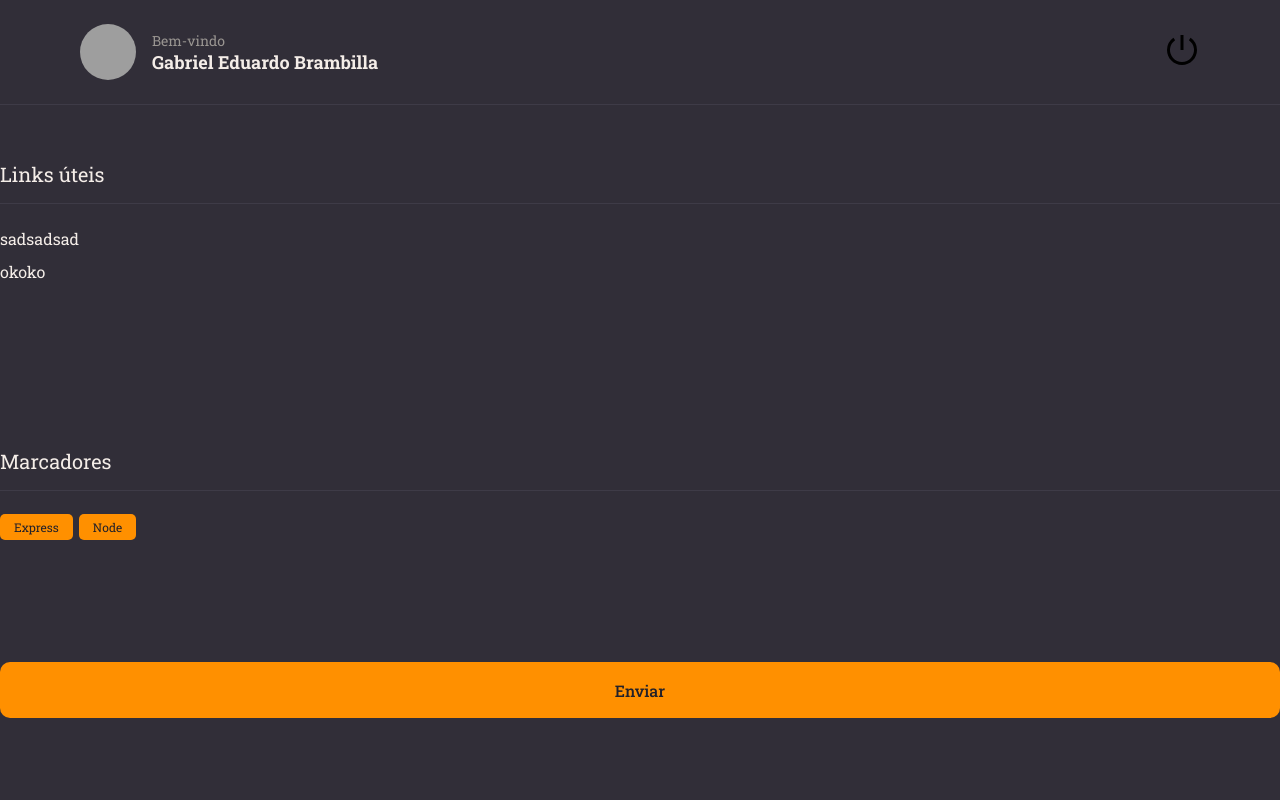
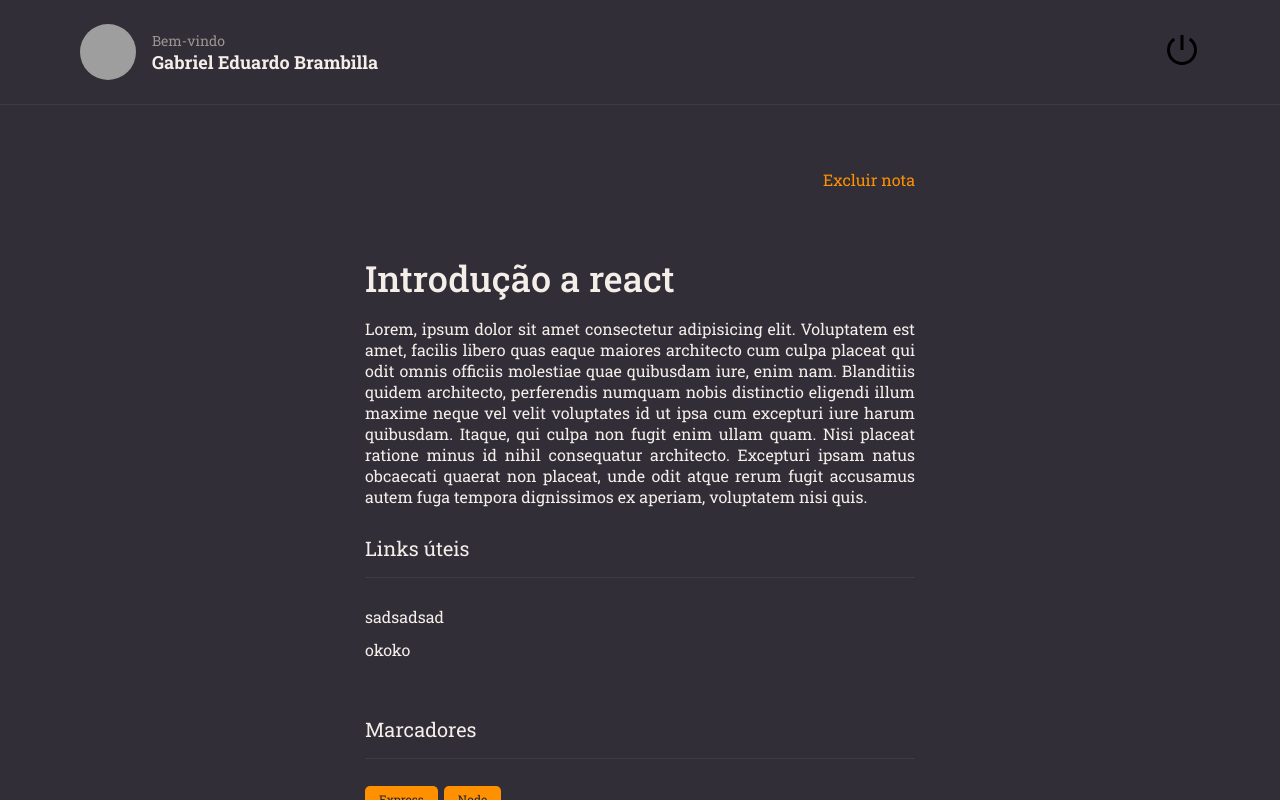
Before and after one commit to GabrielEduardoBrambilla/react-notes, a React (Vite) app: page / in a window 1280 px wide. Built offline with nearby package versions, Linux system fonts and the light colour scheme; grey boxes are pictures that could not be loaded.

Commit message:
Finished details page

```diff
--- a/src/components/ButtonText/index.jsx
+++ b/src/components/ButtonText/index.jsx
@@ -0,0 +1,12 @@
+import { Container } from "./styles";
+
+export function ButtonText({ title, ...rest }) {
+  return (
+    <Container
+      type="button"
+      {...rest}
+    >
+      {title}
+    </Container>
+  )
+}
--- a/src/components/ButtonText/styles.js
+++ b/src/components/ButtonText/styles.js
@@ -2,7 +2,7 @@ import styled from 'styled-components'
 
 export const Container = styled.button`
   background: none;
-  color: ${({ theme }) => theme.COLORS.GRAY_100};
+  color: ${({ theme }) => theme.COLORS.ORANGE};
 
   border: none;
   font-size: 16px;
--- a/src/components/Section/styles.js
+++ b/src/components/Section/styles.js
@@ -1,7 +1,7 @@
 import styled from 'styled-components'
 
 export const Container = styled.section`
-  margin: 56px 0 28px;
+  margin: 28px 0;
 
   >h2{
     border-bottom-width: 1px;
@@ -9,7 +9,7 @@ export const Container = styled.section`
     border-bottom-color: ${({ theme }) => theme.COLORS.BACKGROUND_700};
 
     padding-bottom: 16px;
-    margin-bottom: 24px;
+    margin-bottom: 28px;
 
     color: ${({ theme }) => theme.COLORS.GRAY_100});
     font-size: 20px;
--- a/src/pages/Details/index.jsx
+++ b/src/pages/Details/index.jsx
@@ -1,14 +1,27 @@
-import { Container, Links } from './styles'
+import { Container, Links, Content } from './styles'
 import { Button } from '../../components/Button'
 import { Header } from '../../components/Header'
 import { Section } from '../../components/Section'
+import { ButtonText } from '../../components/ButtonText'
 import { Tag } from '../../components/Tag'
-
 
 export function Details() {
   return (
     <Container>
       <Header />
+      <main>
+        <Content>
+          <ButtonText title='Excluir nota' />
+
+
+          <h1>
+            Introdução a react
+          </h1>
+          <p>
+            Lorem, ipsum dolor sit amet consectetur adipisicing elit. Voluptatem est amet, facilis libero quas eaque maiores architecto cum culpa placeat qui odit omnis officiis molestiae quae quibusdam iure, enim nam.
+            Blanditiis quidem architecto, perferendis numquam nobis distinctio eligendi illum maxime neque vel velit voluptates id ut ipsa cum excepturi iure harum quibusdam. Itaque, qui culpa non fugit enim ullam quam.
+            Nisi placeat ratione minus id nihil consequatur architecto. Excepturi ipsam natus obcaecati quaerat non placeat, unde odit atque rerum fugit accusamus autem fuga tempora dignissimos ex aperiam, voluptatem nisi quis.
+          </p>
           <Section title="Links úteis">
             <Links>
               <li>
@@ -23,6 +36,8 @@ export function Details() {
 
           </Section>
           <Button title='Enviar' />
+        </Content>
+      </main>
     </Container>
 
   )
--- a/src/pages/Details/styles.js
+++ b/src/pages/Details/styles.js
@@ -9,6 +9,12 @@ export const Container = styled.div`
   grid-template-areas:
     'header'
     'content';
+
+  > main {
+    grid-area: content;
+    overflow-y: scroll;
+    padding: 64px 0;
+  }
 `
 export const Links = styled.ul`
   list-style: none;
@@ -24,3 +30,27 @@ export const Links = styled.ul`
     }
   }
 `
+
+export const Content = styled.div`
+  max-width: 550px;
+  margin: 0 auto;
+
+  display: flex;
+  flex-direction: column;
+
+  > button:first-child {
+    align-self: end;
+  }
+
+  > h1 {
+    font-size: 36px;
+    font-weight: 500;
+    padding-top: 64px;
+  }
+
+  > p {
+    font-size: 16px;
+    margin-top: 16px;
+    text-align: justify;
+  }
+`
--- /dev/null
+++ b/src/pages/Home/styles.js
@@ -0,0 +1,17 @@
+import { Header } from '../../components/Header'
+import { Container, Brand, Menu, Search, Content, NewNote } from './styles'
+
+export function Home() {
+  return (
+    <Container>
+      <Brand>
+        <h1>Home</h1>
+      </Brand>
+      <Header></Header>
+      <Menu></Menu>
+      <Search></Search>
+      <Content></Content>
+      <NewNote></NewNote>
+    </Container>
+  )
+}
```
Also changed, not shown: src/pages/Home/index.jsx (added, +17 -0 lines). Lines whose indentation alone changed are shown as unchanged.
